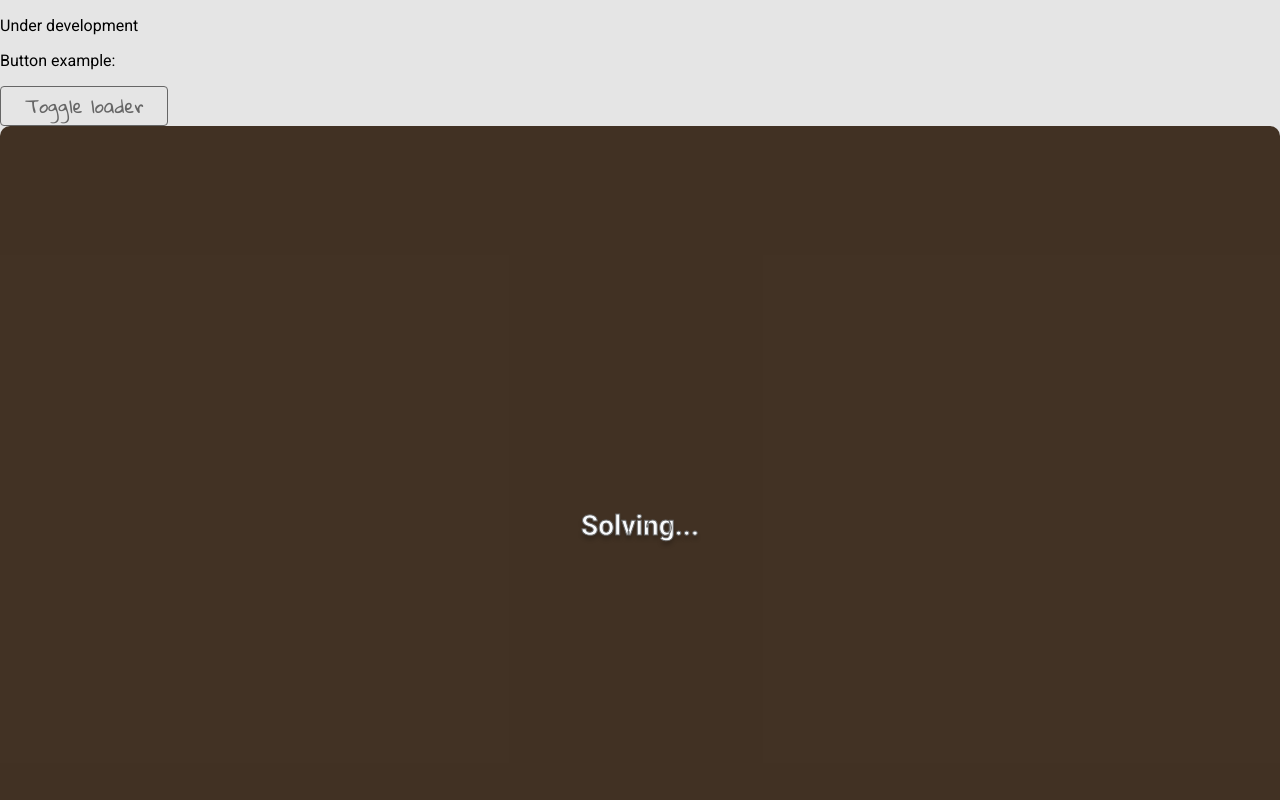
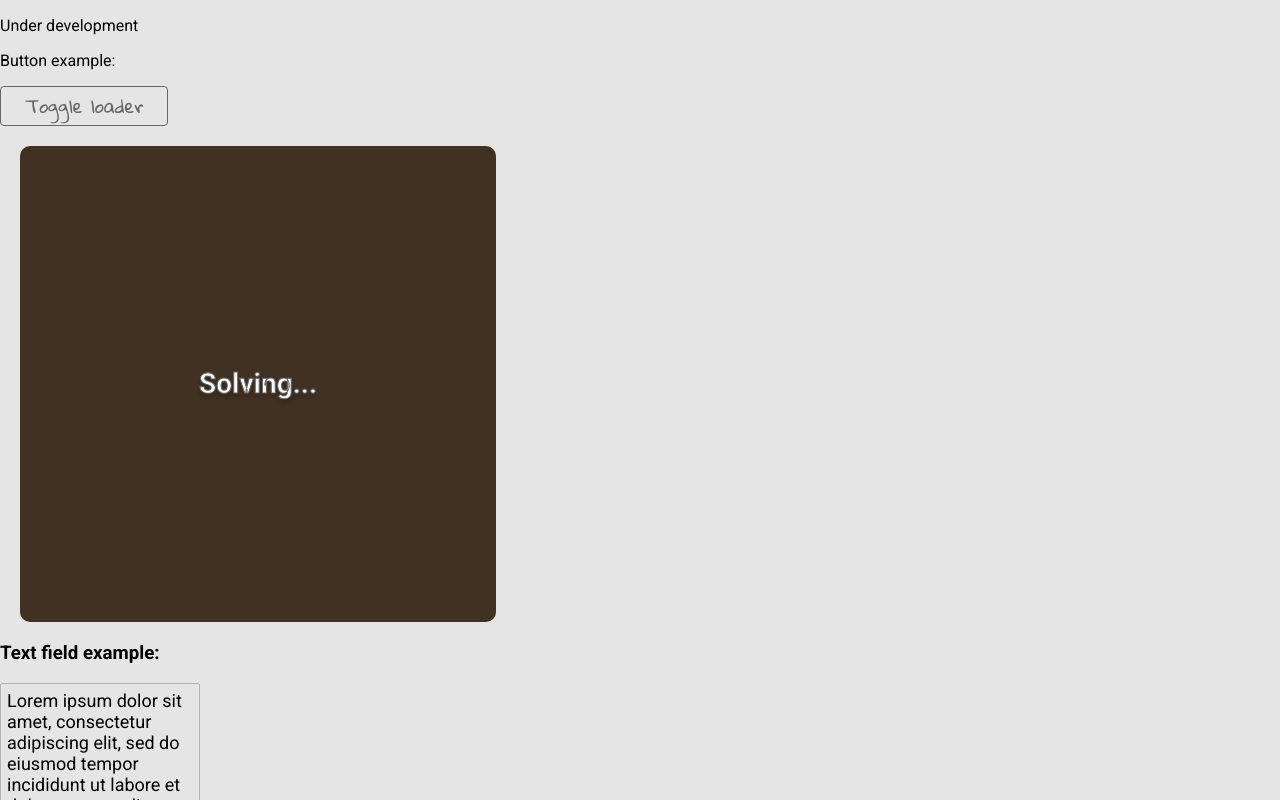
Before and after one commit to ua-dev-front/crossword-master, a React (Create React App) app in the folder frontend/: page / in a window 1280 px wide. Both pictures are taken after a click on the button "Toggle loader". Shown: the top 800 px of the page. Built offline with nearby package versions, Linux system fonts and the light colour scheme.

Commit message:
Loader: @danmysak suggestions

```diff
--- a/frontend/src/App.tsx
+++ b/frontend/src/App.tsx
@@ -99,9 +99,7 @@ function App() {
   const [textFieldValue, setTextFieldValue] = useState(
     'Lorem ipsum dolor sit amet, consectetur adipiscing elit, sed do eiusmod tempor incididunt ut labore et dolore magna aliqua.'
   );
-  const [isLoading, toggleLoading] = useReducer((state) => {
-    return !state;
-  }, false);
+  const [isLoading, toggleLoading] = useReducer((state) => !state, false);
 
   const handleMatrixChange = (row: number, column: number) => {
     const newMatrix = [...matrix];
@@ -115,13 +113,10 @@ function App() {
     <>
       <p>Under development</p>
       <p>Button example:</p>
-      <Button
-        label='Toggle loader'
-        onClick={() => {
-          toggleLoading();
-        }}
-      />
-      <Loader label='Solving...' isLoading={isLoading} />
+      <Button label='Toggle loader' onClick={() => toggleLoading()} />
+      <div style={{ width: 476, height: 476, margin: 20 }}>
+        <Loader label='Solving...' isLoading={isLoading} />
+      </div>
       <h3>Text field example:</h3>
       <div style={{ width: '200px' }}>
         <TextField
--- a/frontend/src/components/Layout/index.tsx
+++ b/frontend/src/components/Layout/index.tsx
@@ -10,7 +10,12 @@ type Props = {
 export default function Layout({ children, title }: Props) {
   return (
     <div className='layout'>
-      <TitleLabel content={title} size={TitleLabelSize.Large} className='layout__title' />
+      <TitleLabel
+        content={title}
+        size={TitleLabelSize.Large}
+        tag='h1'
+        className='layout__title'
+      />
       <div className='layout__wrapper'>
         <main className='layout__content'>{children}</main>
         <div className='layout__background' />
--- a/frontend/src/components/Layout/styles.scss
+++ b/frontend/src/components/Layout/styles.scss
@@ -25,6 +25,7 @@
         position: absolute;
         top: 0;
         left: 0;
+        padding: 30px;
         z-index: 4;
     }
 
--- a/frontend/src/components/Loader/index.tsx
+++ b/frontend/src/components/Loader/index.tsx
@@ -5,16 +5,15 @@ import './styles.scss';
 
 type Props = {
   label: string;
-  isLoading: boolean; // need to make an animation, shows the loader when true
+  isLoading: boolean; // is needed to make the animation on the loader appear and disappear
 };
 
 export default function Loader({ label, isLoading }: Props) {
   const className = 'loader';
-  const classes = classnames(className, !isLoading && `${className}_hidden`);
 
   return (
-    <div className={classes}>
-      <TitleLabel content={label} size={TitleLabelSize.Small} />
+    <div className={classnames(className, !isLoading && `${className}_hidden`)}>
+      <TitleLabel content={label} size={TitleLabelSize.Small} tag='h2' />
     </div>
   );
 }
--- a/frontend/src/components/TitleLabel/index.tsx
+++ b/frontend/src/components/TitleLabel/index.tsx
@@ -10,13 +10,27 @@ export enum TitleLabelSize {
 type Props = {
   content: string;
   size: TitleLabelSize;
+  tag: 'h1' | 'h2' | 'h3' | 'h4' | 'h5' | 'h6';
   className?: string;
 };
 
-export default function TitleLabel({ content, size, className }: Props) {
+export default function TitleLabel({
+  content,
+  size,
+  tag: Tag,
+  className,
+}: Props) {
+  const componentClassName = 'title-label';
+
   return (
-    <h1 className={`title-label title-label_${size} ${className}`}>
+    <Tag
+      className={classnames(
+        componentClassName,
+        `${componentClassName}_${size}`,
+        className
+      )}
+    >
       {content}
-    </h1>
+    </Tag>
   );
 }
--- a/frontend/src/components/TitleLabel/styles.scss
+++ b/frontend/src/components/TitleLabel/styles.scss
@@ -2,7 +2,6 @@
 
 .title-label {
     margin: 0;
-    padding: 30px;
     color: cl(light);
     -webkit-text-stroke: 1px cl(dark);
     text-shadow: 0px 4px 4px rgba(0, 0, 0, 0.25);
--- a/frontend/src/styles/index.scss
+++ b/frontend/src/styles/index.scss
@@ -16,10 +16,13 @@ $rgb_colors: (
   @each $key, $value in $rgb_colors {
     --color-#{$key}: #{unquote($value)};
   }
+
   --font-straight: 'Roboto', sans-serif;
   --font-cursive: 'Gloria Hallelujah', cursive;
+
   --transition-duration: 0.2s;
   --transition-function: ease-in-out;
+
   --cell-border-radius: 10px;
 }
 
```
